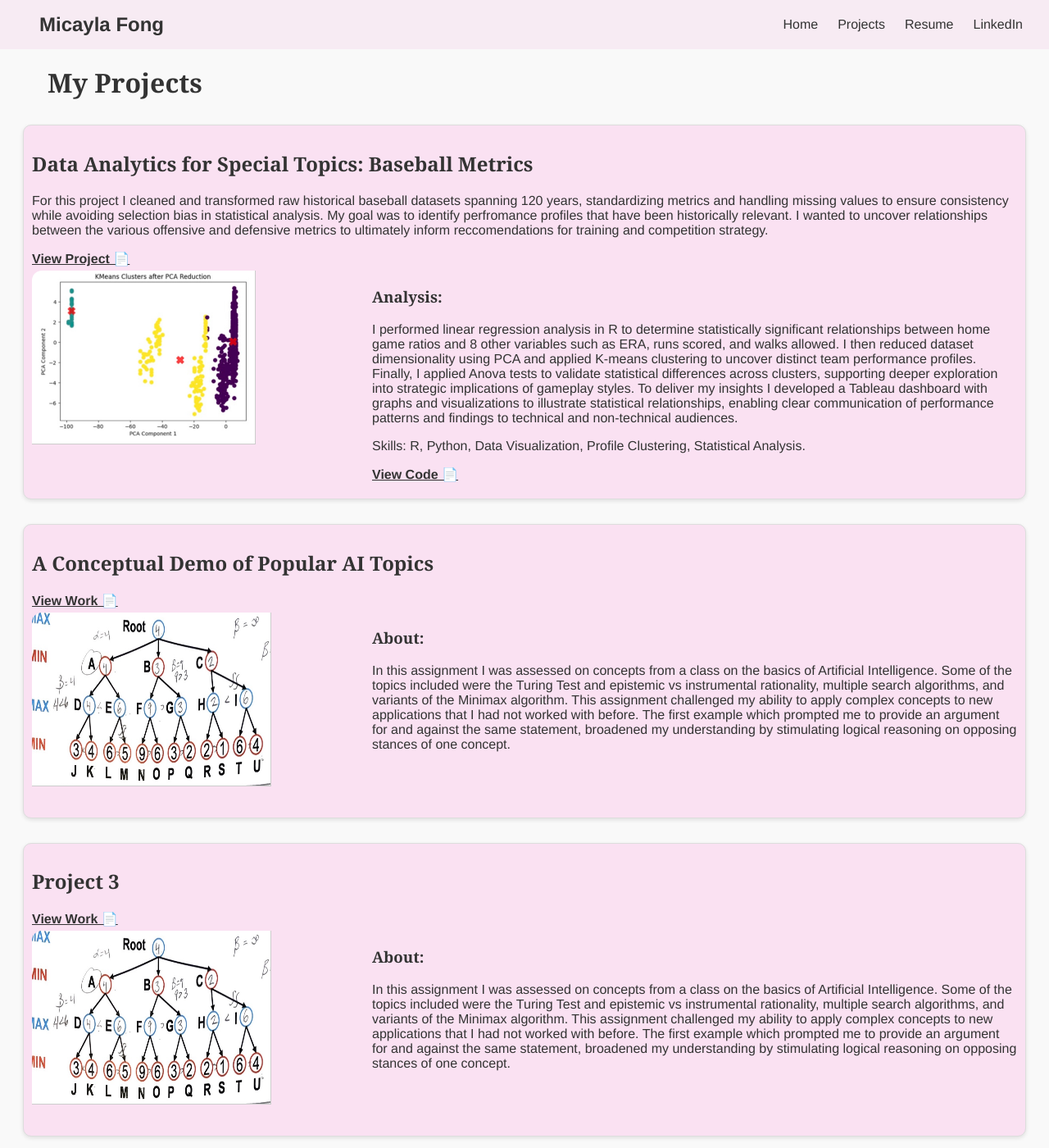
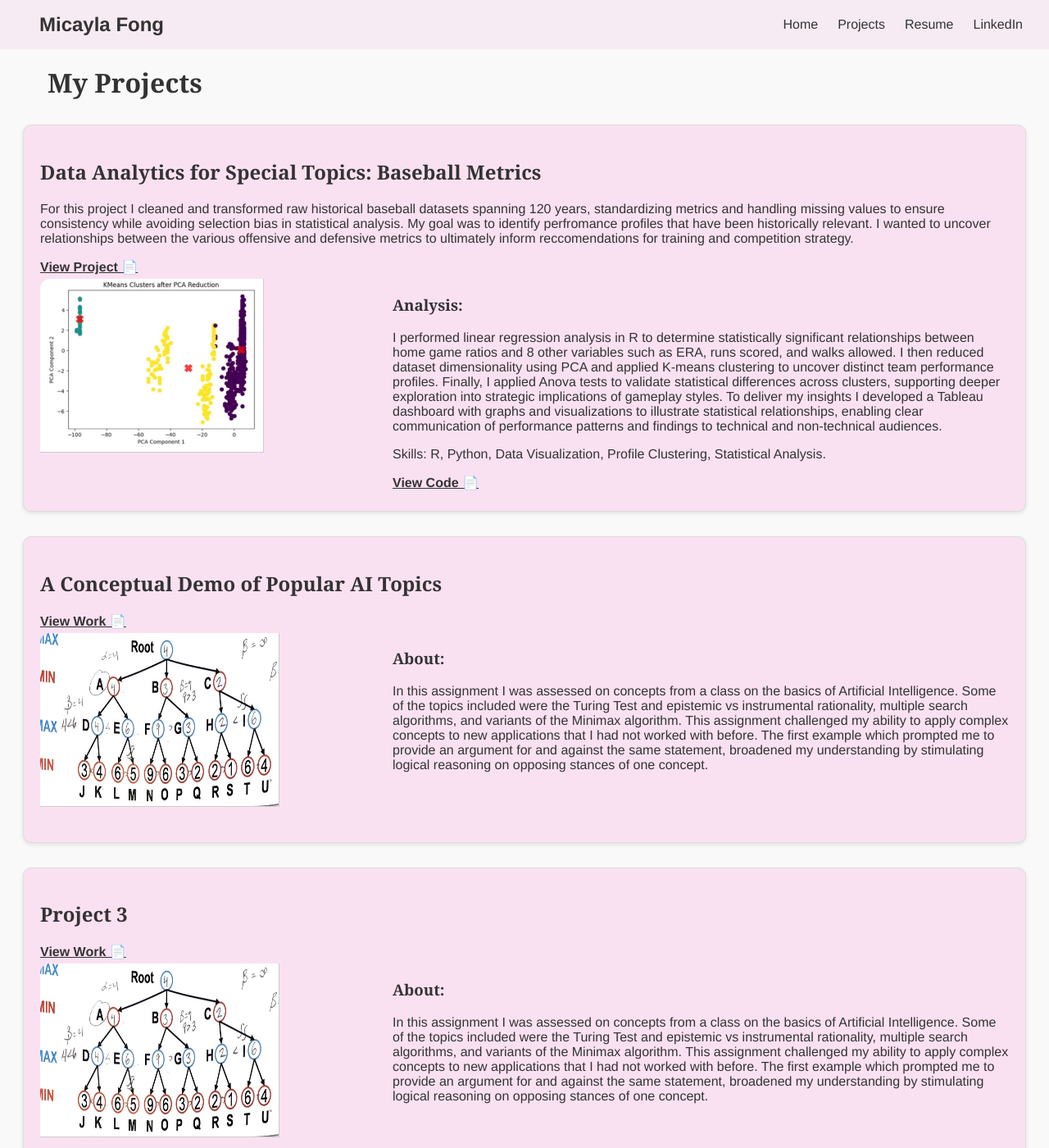
Before and after one commit to mdfong35/mdfong35.github.io, a Jekyll site: the page built from projects.md, in a window 1280 px wide and 1400 px high. Shown: the whole window at 82% size. Built offline with Jekyll 4.4.1, drawn with Linux system fonts in a browser that asks for light colours.

Commit message:
Update style.css

```diff
--- a/assets/style.css
+++ b/assets/style.css
@@ -71,7 +71,7 @@ h1, h2, h3 {
 .project-card {
     border: 1px solid #ddd;
     border-radius: 10px;
-    padding: 10px;
+    padding: 20px;
     margin: 30px 20px;
     background-color: #fae1f2;
     box-shadow: 0 2px 5px rgba(0,0,0,0.1);
@@ -91,9 +91,9 @@ h1, h2, h3 {
 .project-analysis {
     display: flex;
     align-items: flex-start;
-    gap: 5px;
+    gap: 20px;
     margin-top: 5px;
-    margin-bottom: 10px;
+    margin-bottom: 5px;
 }
 
 .project-thumbnail {
```
